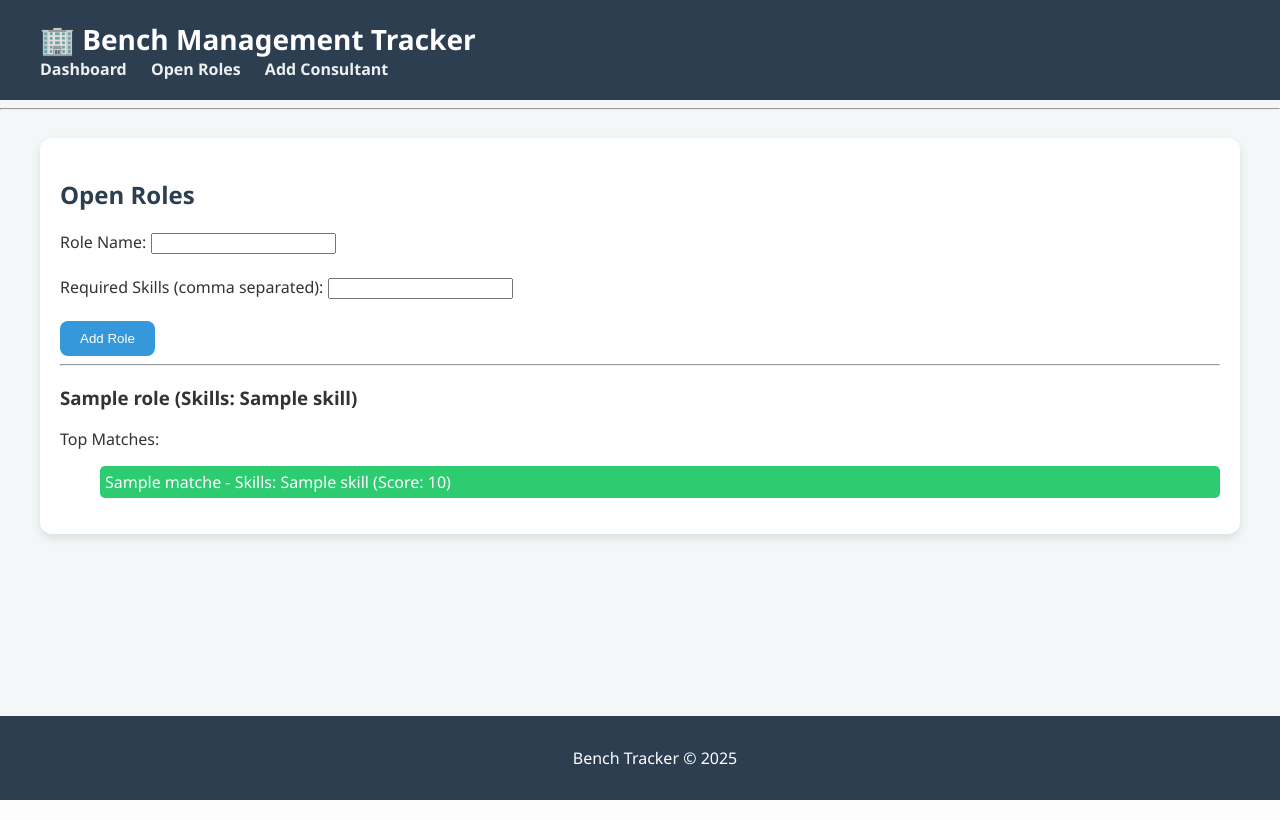
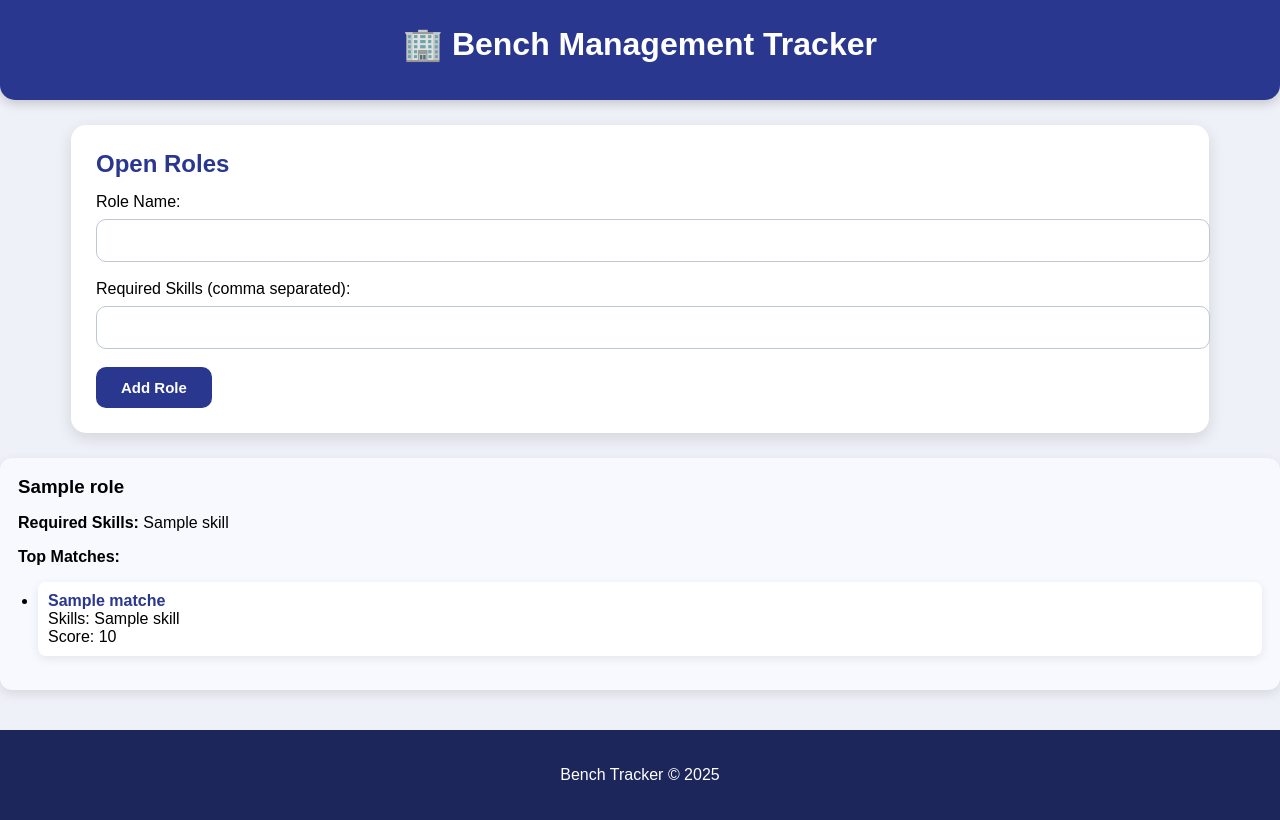
Before and after one commit to viswa2430/Bench_management, a Flask app: template templates/roles.html in a window 1280 px wide. Run offline with Flask 3, Linux system fonts and the light colour scheme; the template is opened without the code that fills it: most values are stand-ins (such as "Sample title", 1, 10 or a date in 2020).

Commit message:
Updated UI, CSS, JS, templates, and role-based access

```diff
--- a/app.py
+++ b/app.py
@@ -1,78 +1,170 @@
-from flask import Flask, render_template, request, redirect, url_for
-import json, os
+from flask import Flask, render_template, request, redirect, url_for, session
+import json
+import os
+from functools import wraps
 
 app = Flask(__name__)
+app.secret_key = "super_secret_key"
 
 CONSULTANTS_FILE = 'data/consultants.json'
 ROLES_FILE = 'data/roles.json'
 
-# Helper functions
+
+# ---------------------------
+# Helper Functions
+# ---------------------------
+
 def load_data(file):
     if not os.path.exists(file):
         return []
     with open(file, 'r') as f:
         return json.load(f)
 
+
 def save_data(file, data):
     with open(file, 'w') as f:
         json.dump(data, f, indent=2)
 
+
 def match_candidates(role):
     consultants = load_data(CONSULTANTS_FILE)
-    required_skills = set(role['skills'])
-    available_consultants = [c for c in consultants if c['available']]
-    for c in available_consultants:
-        c['score'] = len(set(c['skills']).intersection(required_skills))
-    sorted_consultants = sorted(available_consultants, key=lambda x: x['score'], reverse=True)
-    return sorted_consultants[:3]
+    required = set(role['skills'])
+    available = [c for c in consultants if c['available']]
 
-# Routes
+    for c in available:
+        c['score'] = len(set(c['skills']).intersection(required))
+
+    sorted_list = sorted(available, key=lambda x: x['score'], reverse=True)
+    return sorted_list[:3]
+
+
+# ---------------------------
+# Access Control Decorators
+# ---------------------------
+
+def login_required(f):
+    @wraps(f)
+    def decorated(*args, **kwargs):
+        if 'user_type' not in session:
+            return redirect('/')
+        return f(*args, **kwargs)
+    return decorated
+
+
+def recruiter_only(f):
+    @wraps(f)
+    def decorated(*args, **kwargs):
+        if session.get('user_type') != 'recruiter':
+            return "❌ Access Denied — Only Recruiters Allowed"
+        return f(*args, **kwargs)
+    return decorated
+
+
+def consultant_only(f):
+    @wraps(f)
+    def decorated(*args, **kwargs):
+        if session.get('user_type') != 'consultant':
+            return "❌ Access Denied — Only Consultants Allowed"
+        return f(*args, **kwargs)
+    return decorated
+
+
+# ---------------------------
+# Login / Logout
+# ---------------------------
+
 @app.route('/')
 def login():
     return render_template('login.html')
 
+
 @app.route('/login', methods=['POST'])
 def do_login():
     user_type = request.form['user_type']
-    if user_type == 'recruiter':
+    session['user_type'] = user_type
+
+    if user_type == "recruiter":
         return redirect(url_for('dashboard'))
     else:
         return redirect(url_for('add_consultant'))
 
+
+@app.route('/logout')
+def logout():
+    session.clear()
+    return redirect('/')
+
+
+# ---------------------------
+# Consultant Area
+# ---------------------------
+
 @app.route('/add_consultant', methods=['GET', 'POST'])
+@login_required
+@consultant_only
 def add_consultant():
+
     if request.method == 'POST':
         name = request.form['name']
-        skills = request.form['skills'].split(',')
-        available = True
+        skills = [s.strip() for s in request.form['skills'].split(',')]
         consultants = load_data(CONSULTANTS_FILE)
-        consultants.append({'name': name, 'skills': [s.strip() for s in skills], 'available': available})
+
+        consultants.append({
+            'name': name,
+            'skills': skills,
+            'available': True
+        })
+
         save_data(CONSULTANTS_FILE, consultants)
+
         return redirect(url_for('add_consultant'))
+
     return render_template('add_consultant.html')
 
+
+# ---------------------------
+# Recruiter Dashboard
+# ---------------------------
+
 @app.route('/dashboard')
+@login_required
+@recruiter_only
 def dashboard():
     consultants = load_data(CONSULTANTS_FILE)
     total = len(consultants)
-    available_count = len([c for c in consultants if c['available']])
-    utilization = (total - available_count)/total*100 if total > 0 else 0
-    return render_template('dashboard.html', consultants=consultants, total=total,
-                           available_count=available_count, utilization=utilization)
+    available = len([c for c in consultants if c['available']])
+
+    utilization = (total - available) / total * 100 if total > 0 else 0
+
+    return render_template('dashboard.html',
+                           consultants=consultants,
+                           total=total,
+                           available_count=available,
+                           utilization=utilization)
+
+
+# ---------------------------
+# Recruiter: Roles & Matching
+# ---------------------------
 
 @app.route('/roles', methods=['GET', 'POST'])
+@login_required
+@recruiter_only
 def roles():
     roles_data = load_data(ROLES_FILE)
+
     if request.method == 'POST':
         role_name = request.form['role_name']
         skills = [s.strip() for s in request.form['skills'].split(',')]
         roles_data.append({'role_name': role_name, 'skills': skills})
         save_data(ROLES_FILE, roles_data)
         return redirect(url_for('roles'))
-    matches = {}
-    for role in roles_data:
-        matches[role['role_name']] = match_candidates(role)
+
+    matches = {role['role_name']: match_candidates(
+        role) for role in roles_data}
+
     return render_template('roles.html', roles=roles_data, matches=matches)
+
 
 if __name__ == '__main__':
     app.run(debug=True)
--- a/static/script.js
+++ b/static/script.js
@@ -1,39 +1,48 @@
+// -----------------------------
 // Confirm before adding a consultant
-const consultantForm = document.querySelector('form');
+// -----------------------------
+const consultantForm = document.querySelector('form[action*="add_consultant"]');
 if (consultantForm) {
-    consultantForm.addEventListener('submit', function(event) {
-        const nameInput = document.querySelector('input[name="name"]');
+    consultantForm.addEventListener('submit', function (event) {
+        const nameInput = consultantForm.querySelector('input[name="name"]');
         if (nameInput && !confirm(`Add consultant "${nameInput.value}"?`)) {
-            event.preventDefault(); // Stop form submission if canceled
+            event.preventDefault();
         }
     });
 }
 
+// -----------------------------
 // Confirm before adding a role
-const roleForm = document.querySelector('form');
+// -----------------------------
+const roleForm = document.querySelector('form[action*="roles"]');
 if (roleForm) {
-    roleForm.addEventListener('submit', function(event) {
-        const roleInput = document.querySelector('input[name="role_name"]');
+    roleForm.addEventListener('submit', function (event) {
+        const roleInput = roleForm.querySelector('input[name="role_name"]');
         if (roleInput && !confirm(`Add role "${roleInput.value}"?`)) {
             event.preventDefault();
         }
     });
 }
 
-// Optional: Highlight input focus
+// -----------------------------
+// Highlight input focus
+// -----------------------------
 const inputs = document.querySelectorAll('input, select');
 inputs.forEach(input => {
-    input.addEventListener('focus', function() {
+    input.addEventListener('focus', function () {
         this.style.borderColor = '#3498db';
         this.style.boxShadow = '0 0 5px #3498db';
     });
-    input.addEventListener('blur', function() {
+    input.addEventListener('blur', function () {
         this.style.borderColor = '';
         this.style.boxShadow = '';
     });
 });
+
+// -----------------------------
 // Highlight top 3 matches by score
-document.querySelectorAll('.card ul').forEach(ul => {
+// -----------------------------
+document.querySelectorAll('.match-list').forEach(ul => {
     const items = Array.from(ul.querySelectorAll('li'));
     if (items.length === 0) return;
 
@@ -41,8 +50,9 @@ document.querySelectorAll('.card ul').forEach(ul => {
     const sorted = items.sort((a, b) => parseInt(b.dataset.score) - parseInt(a.dataset.score));
 
     sorted.forEach((li, index) => {
+        li.classList.remove('highest', 'medium', 'lowest');
         if (index === 0) li.classList.add('highest');      // best match
-        else if (index === 1) li.classList.add('medium');  // second
-        else li.classList.add('lowest');                  // third
+        else if (index === 1) li.classList.add('medium');  // second best
+        else if (index === 2) li.classList.add('lowest');  // third
     });
 });
--- a/static/style.css
+++ b/static/style.css
@@ -1,106 +1,204 @@
+/* -------------------------
+ Global Styles
+--------------------------*/
 body {
-    font-family: 'Segoe UI', Tahoma, Geneva, Verdana, sans-serif;
-    margin: 0; padding: 0;
-    background: #f4f7f8;
-    color: #333;
+    font-family: "Poppins", sans-serif;
+    background: #eef1f7;
+    margin: 0;
+    padding: 0;
 }
 
-header {
-    background-color: #2c3e50;
-    color: white;
-    padding: 20px 40px;
+h1,
+h2,
+h3,
+h4 {
+    margin: 0;
 }
 
-header h1 {
-    margin: 0; font-size: 28px;
+/* -------------------------
+ Header + Navbar
+--------------------------*/
+header {
+    background: #29378f;
+    color: white;
+    padding: 25px 20px;
+    text-align: center;
+    border-radius: 0 0 15px 15px;
+    box-shadow: 0 3px 12px rgba(0, 0, 0, 0.2);
+}
+
+nav {
+    margin-top: 12px;
 }
 
 nav a {
-    color: #ecf0f1;
+    color: white;
     text-decoration: none;
-    margin-right: 20px;
-    font-weight: bold;
+    margin: 0 15px;
+    font-weight: 600;
+    padding: 8px 12px;
+    border-radius: 6px;
+    transition: 0.2s ease;
 }
 
 nav a:hover {
-    color: #f39c12;
+    background: rgba(255, 255, 255, 0.2);
 }
 
-.content {
-    padding: 20px 40px;
+/* -------------------------
+ Card Layout
+--------------------------*/
+.card {
+    background: white;
+    width: 85%;
+    margin: 25px auto;
+    padding: 25px;
+    border-radius: 15px;
+    box-shadow: 0 5px 16px rgba(0, 0, 0, 0.12);
 }
 
-.card {
-    background: white;
-    padding: 20px;
-    margin-bottom: 20px;
-    border-radius: 12px;
-    box-shadow: 0 4px 10px rgba(0,0,0,0.1);
+.card h2 {
+    margin-bottom: 15px;
+    color: #29378f;
 }
 
-h2 {
-    color: #2c3e50;
+/* -------------------------
+ Form Styles
+--------------------------*/
+input,
+select {
+    width: 100%;
+    padding: 12px;
+    margin: 8px 0 18px;
+    border-radius: 10px;
+    border: 1px solid #bfc6d4;
+    outline: none;
+    font-size: 15px;
 }
 
+input:focus {
+    border-color: #29378f;
+}
+
+button {
+    padding: 12px 25px;
+    background: #29378f;
+    color: white;
+    border: none;
+    border-radius: 10px;
+    font-size: 15px;
+    cursor: pointer;
+    font-weight: bold;
+    transition: 0.3s ease;
+}
+
+button:hover {
+    background: #16206c;
+}
+
+/* -------------------------
+ Dashboard Table
+--------------------------*/
 table {
     width: 100%;
     border-collapse: collapse;
-    margin-top: 15px;
+    margin-top: 20px;
 }
 
-th, td {
-    border: 1px solid #ddd;
-    padding: 10px;
+table th {
+    background: #29378f;
+    color: white;
+    padding: 12px;
     text-align: left;
 }
 
-th {
-    background-color: #3498db;
+table td {
+    background: #f5f6fc;
+    padding: 12px;
+    border-bottom: 1px solid #ddd;
+}
+
+table tr:hover td {
+    background: #e9ecff;
+}
+
+/* -------------------------
+ Roles Page - Matches
+--------------------------*/
+.match-block {
+    background: #f8f9ff;
+    padding: 18px;
+    border-radius: 12px;
+    margin-top: 20px;
+    box-shadow: 0 4px 12px rgba(0, 0, 0, 0.1);
+}
+
+.match-card {
+    background: white;
+    border-radius: 12px;
+    padding: 15px;
+    margin-top: 12px;
+    box-shadow: 0 2px 8px rgba(0, 0, 0, 0.08);
+    transition: 0.2s;
+}
+
+.match-card:hover {
+    transform: translateY(-3px);
+}
+
+.match-card strong {
+    color: #29378f;
+}
+
+ul.match-list {
+    padding-left: 20px;
+}
+
+ul.match-list li {
+    margin-bottom: 12px;
+    padding: 10px;
+    background: #fff;
+    border-radius: 8px;
+    box-shadow: 0 3px 10px rgba(0, 0, 0, 0.08);
+}
+
+/* -------------------------
+ Footer
+--------------------------*/
+footer {
+    text-align: center;
+    padding: 20px;
+    margin-top: 40px;
+    background: #1c265b;
     color: white;
 }
 
-tr:nth-child(even) {
-    background-color: #f2f2f2;
+/* -------------------------
+ Responsive
+--------------------------*/
+@media (max-width: 768px) {
+    .card {
+        width: 95%;
+        padding: 20px;
+    }
+
+    nav a {
+        display: block;
+        margin: 5px 0;
+    }
 }
 
-.btn {
-    background-color: #3498db;
-    color: white;
-    padding: 10px 20px;
-    border: none;
-    border-radius: 8px;
-    cursor: pointer;
+.highest {
+    border: 2px solid #3498db;
+    background-color: #e0f0ff;
 }
 
-.btn:hover {
-    background-color: #2980b9;
+.medium {
+    border: 2px solid #2ecc71;
+    background-color: #e0ffe0;
 }
 
-footer {
-    text-align: center;
-    padding: 15px;
-    background: #2c3e50;
-    color: white;
-    position: fixed;
-    width: 100%;
-    bottom: 0;
+.lowest {
+    border: 2px solid #f39c12;
+    background-color: #fff8e0;
 }
-/* Highlight top 3 matched consultants */
-li.highest {
-    background-color: #2ecc71;
-    color: white;
-    padding: 5px;
-    border-radius: 5px;
-}
-li.medium {
-    background-color: #f1c40f;
-    color: white;
-    padding: 5px;
-    border-radius: 5px;
-}
-li.lowest {
-    background-color: #e74c3c;
-    color: white;
-    padding: 5px;
-    border-radius: 5px;
-}
--- a/templates/base.html
+++ b/templates/base.html
@@ -1,27 +1,40 @@
 <!DOCTYPE html>
 <html lang="en">
+
 <head>
   <meta charset="UTF-8">
   <meta name="viewport" content="width=device-width, initial-scale=1.0">
   <link rel="stylesheet" href="{{ url_for('static', filename='style.css') }}">
   <title>Bench Tracker</title>
 </head>
+
 <body>
   <header>
     <h1>🏢 Bench Management Tracker</h1>
+
     <nav>
+      {% if session.get('user_type') == 'recruiter' %}
       <a href="{{ url_for('dashboard') }}">Dashboard</a>
       <a href="{{ url_for('roles') }}">Open Roles</a>
+      {% endif %}
+
+      {% if session.get('user_type') == 'consultant' %}
       <a href="{{ url_for('add_consultant') }}">Add Consultant</a>
+      {% endif %}
+
+      {% if session.get('user_type') %}
+      <a href="{{ url_for('logout') }}">Logout</a>
+      {% endif %}
     </nav>
   </header>
-<hr>
+
   <main class="content">
     {% block content %}{% endblock %}
   </main>
+
   <footer>
     <p>Bench Tracker &copy; 2025</p>
   </footer>
-<script src="{{ url_for('static', filename='script.js') }}"></script>
 </body>
+
 </html>
--- a/templates/login.html
+++ b/templates/login.html
@@ -1,6 +1,6 @@
 {% extends "base.html" %}
 {% block content %}
-<div class="card">
+<div class="card" style="max-width: 400px; text-align:center;">
   <h2>Login</h2>
   <form method="post" action="{{ url_for('do_login') }}">
     <label>User Type:</label>
@@ -8,7 +8,6 @@
       <option value="recruiter">Recruiter</option>
       <option value="consultant">Consultant</option>
     </select>
-    <br><br>
     <button type="submit" class="btn">Login</button>
   </form>
 </div>
--- a/templates/roles.html
+++ b/templates/roles.html
@@ -1,24 +1,37 @@
 {% extends "base.html" %}
+{% block content %}
 
-{% block content %}
 <div class="card">
   <h2>Open Roles</h2>
+
   <form method="post">
     <label>Role Name:</label>
-  <input type="text" name="role_name" required><br><br>
+    <input type="text" name="role_name" required>
+
     <label>Required Skills (comma separated):</label>
-  <input type="text" name="skills" required><br><br>
-  <button type="submit" class="btn">Add Role</button>
+    <input type="text" name="skills" required>
+
+    <button type="submit">Add Role</button>
   </form>
-<hr>
+</div>
+
 {% for role in roles %}
-<h3>{{ role.role_name }} (Skills: {{ role.skills | join(', ') }})</h3>
-Top Matches:
-<ul>
+<div class="match-block">
+  <h3>{{ role.role_name }}</h3>
+  <p><strong>Required Skills:</strong> {{ role.skills | join(", ") }}</p>
+
+  <h4>Top Matches:</h4>
+
+  <ul class="match-list">
     {% for c in matches[role.role_name] %}
-    <li data-score="{{ c.score }}">{{ c.name }} - Skills: {{ c.skills | join(', ') }} (Score: {{ c.score }})</li>
+    <li class="match-card">
+      <strong>{{ c.name }}</strong><br>
+      Skills: {{ c.skills | join(", ") }}<br>
+      Score: {{ c.score }}
+    </li>
     {% endfor %}
   </ul>
+</div>
 {% endfor %}
-</div>
+
 {% endblock %}
```
Also changed, not shown: templates/access_denied.html (added, +29 -0 lines), templates/add_consultant.html (+5 -3 lines), templates/dashboard.html (+10 -5 lines). Lines whose indentation alone changed are shown as unchanged.
